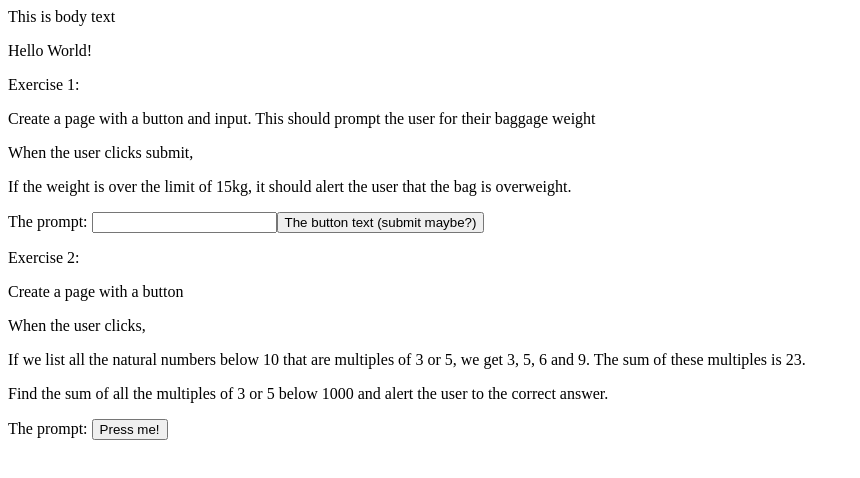
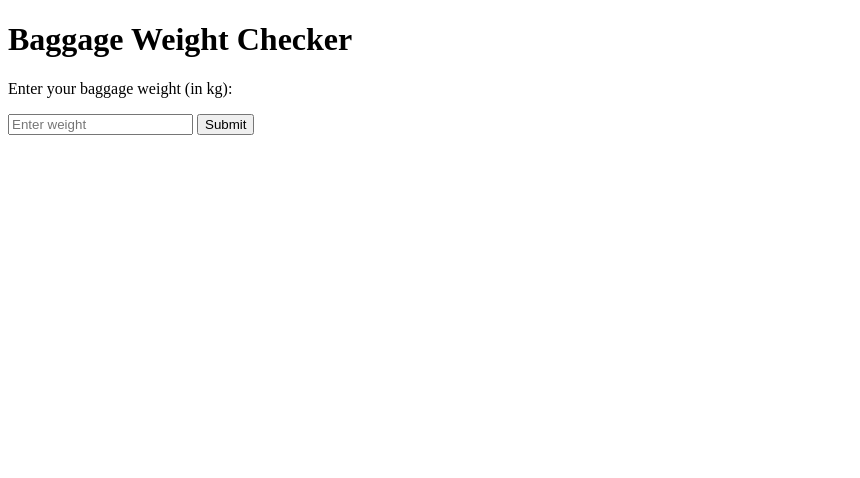
Before and after one commit to Muazam786/mauzam, a plain HTML site: page index.html in a window 1280 px wide. Shown: the whole page, without its empty margins (0-860 px from the left). Drawn offline with Linux system fonts and the light colour scheme.

Commit message:
weitage check

```diff
--- a/index.html
+++ b/index.html
@@ -1,37 +1,23 @@
-<HTML>
-    <HEAD>
-        <script>
-            alert("Hi!")
-            let doIt=()=>{
-                x=document.getElementById("bw").value;
-                alert (x);
-                alert("done");
-
+<!DOCTYPE html>
+<html>
+<head>
+    <title>Baggage Weight Checker</title>
+    <script>
+        // This function will check the baggage weight
+        function checkWeight() {
+            let weight = document.getElementById("baggageweight").value; // Get the input value
+            if (weight > 15) {
+                alert("Your bag is overweight!"); // Show an alert if the weight is over 15 kg
+            } else {
+                alert("Your bag is within the weight limit."); // Show an alert if the weight is fine
             }
-        </script>
-
-    </HEAD>
-    <body>
-        <p>This is body text</p>
-        <p>Hello World!</p>
-
-        <p>Exercise 1:</p>
-        <p>Create a page with a button and input. This should prompt the user for their baggage weight</p>
-        <p>When the user clicks submit, </p>
-        <p>If the weight is over the limit of 15kg, it should alert the user that the bag is overweight.</p>
-        <p>The prompt: <input type="text" id="bw", width="6"><button onclick="doIt()">The button text (submit maybe?)</button></p>
-
-
-        <p>Exercise 2:</p>
-        <p>Create a page with a button</p>
-        <p>When the user clicks, </p>
-        <p>
-            <p>If we list all the natural numbers below 10 that are multiples of 3 or 5, we get 3, 5, 6 and 9.
-                 The sum of these multiples is 23.</p>
-            <p>Find the sum of all the multiples of 3 or 5 below 1000 and alert the user to the correct answer.</p>
-</p>
-        <p>The prompt: <button onclick="doIt()">Press me!</button></p>
-
-
-    </body>
-</HTML>
+        }
+    </script>
+</head>
+<body>
+    <h1>Baggage Weight Checker</h1>
+    <p>Enter your baggage weight (in kg):</p>
+    <input type="number" id="baggageweight" placeholder="Enter weight">
+    <button onclick="checkWeight()">Submit</button>
+</body>
+</html>
```
